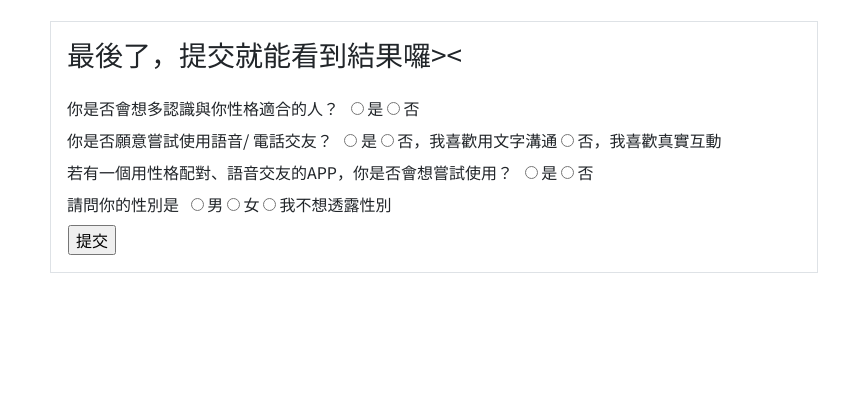
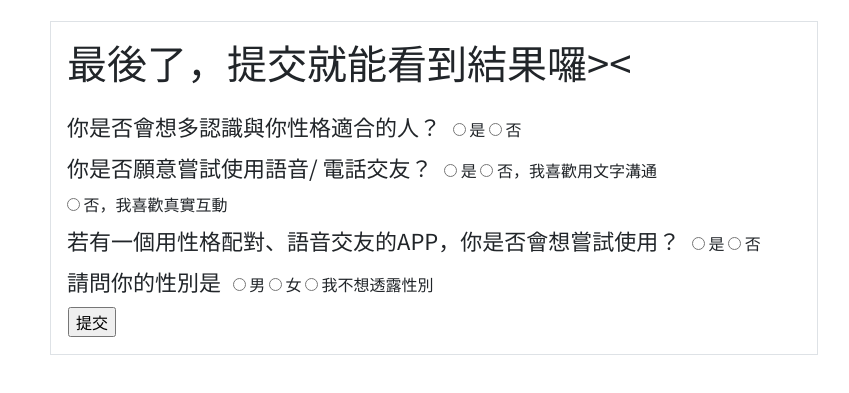
Before and after one commit to jerry861200/Questionnaire, a plain HTML site: page Feedback.html in a window 1280 px wide. Shown: the part 133-526 px from the top of the page, without its empty margins (206-1055 px from the left). Drawn offline with nearby package versions, Linux system fonts and the light colour scheme.

Commit message:
revise Feedback.html

```diff
--- a/Feedback.html
+++ b/Feedback.html
@@ -91,7 +91,9 @@
             padding-right: 10px;
         }
 
-
+        .ss-q-title{
+            font-size: 22px;
+        }
 
         @media (min-width: 576px) {
 
@@ -151,7 +153,7 @@
                 action="https://docs.google.com/forms/d/e/1FAIpQLSdt6k7i-4cefn_--ZimqUZ5kdjbgvqD3FgkqRnAKK79VCjTyQ/formResponse"
                 method="POST" id="ss-form" target="hidden_iframe" autocomplete="on" class="border p-3">
 
-                <h3 class="mb-4">最後了，提交就能看到結果囉><</h3> <!-- 第一題 -->
+                <h1 class="mb-4">最後了，提交就能看到結果囉><</h1> <!-- 第一題 -->
 
                         <label class="ss-q-item-label" for="entry_403744425">
                             <div class="ss-q-title">你是否會想多認識與你性格適合的人？
```
